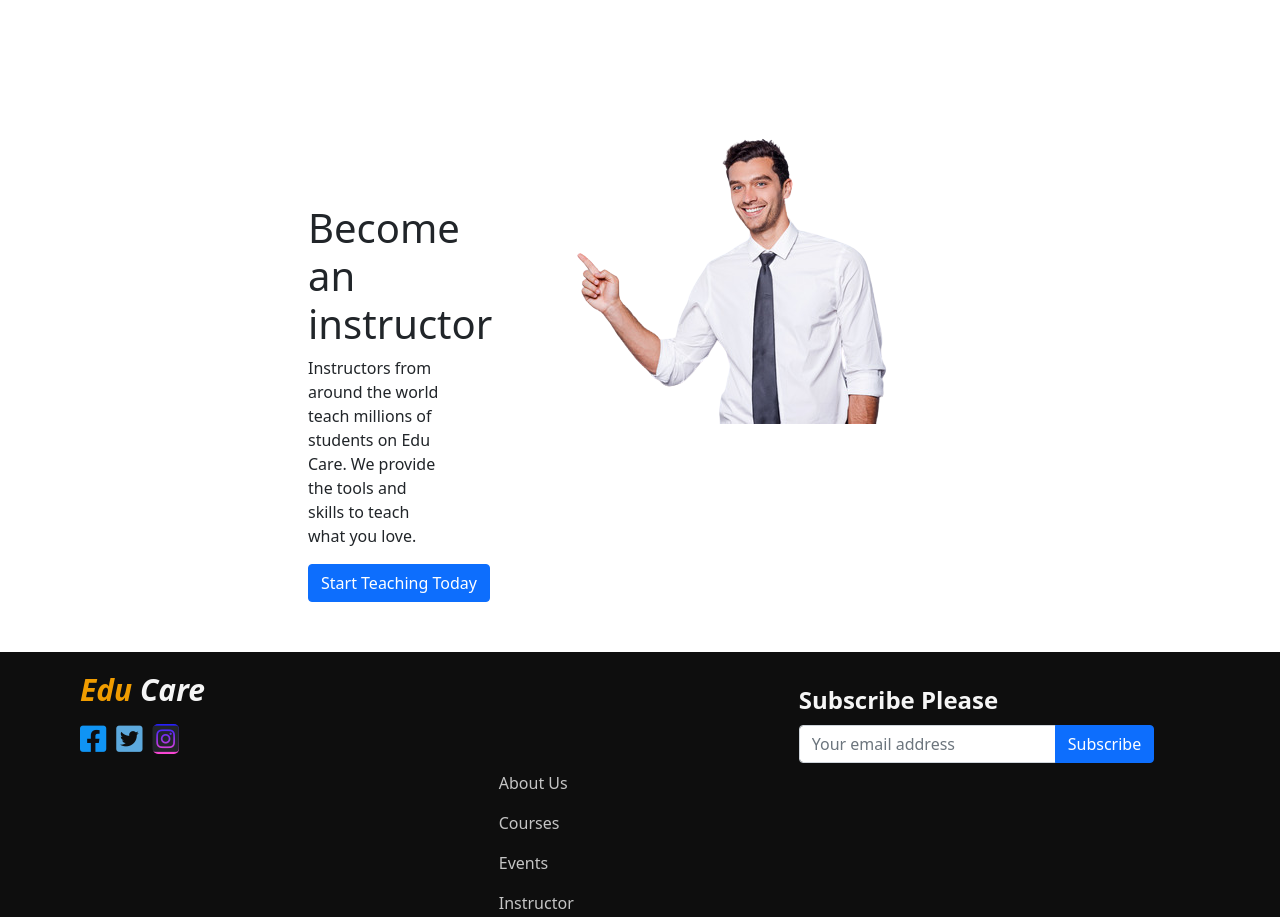
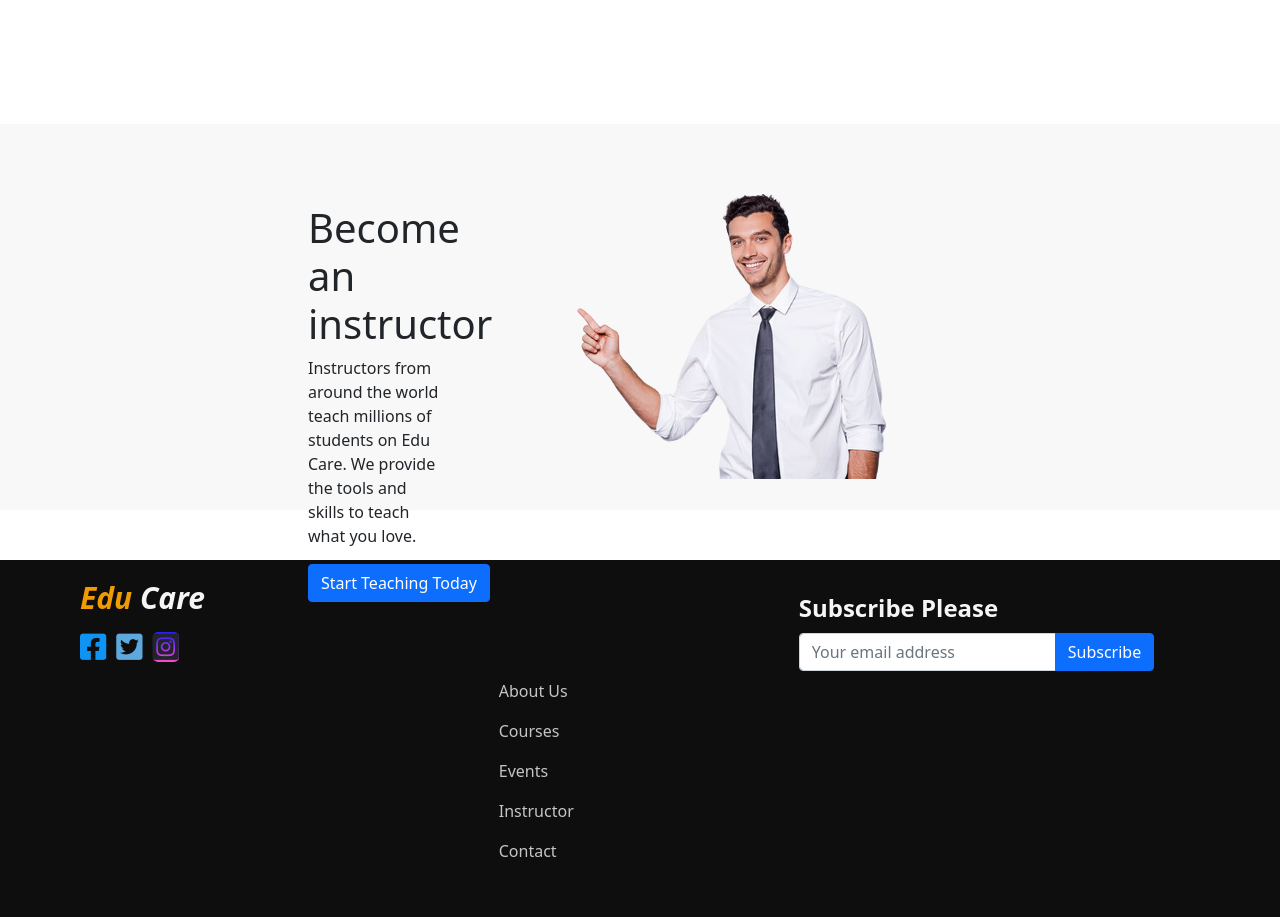
Before and after one commit to showkhin1997/edu-care, a React (Create React App) app: page / in a window 1280 px wide. Shown: the part 2620-3537 px from the top of the page. Built offline with nearby package versions, Linux system fonts and the light colour scheme.

Commit message:
readme update

```diff
--- a/src/components/Home/Home.css
+++ b/src/components/Home/Home.css
@@ -1,15 +1,18 @@
 .teaching-container{
     display: flex;
     margin-top: 150px;
+    background-color: rgba(248, 248, 248, 0.932);
 }
 .teaching-text{
     margin-left: 308px;
     margin-top: 80px;
     width: 50%;
+    height: 306px;
 }
 .teaching-text p{
     width: 72%;
 }
 .teaching-img{
-    margin-right: 363px;
+    margin-right: 367px;
+    margin-top: 55px;
 }
```
Also changed, not shown: 1 other file (tests, documents, lock files or other folders).
